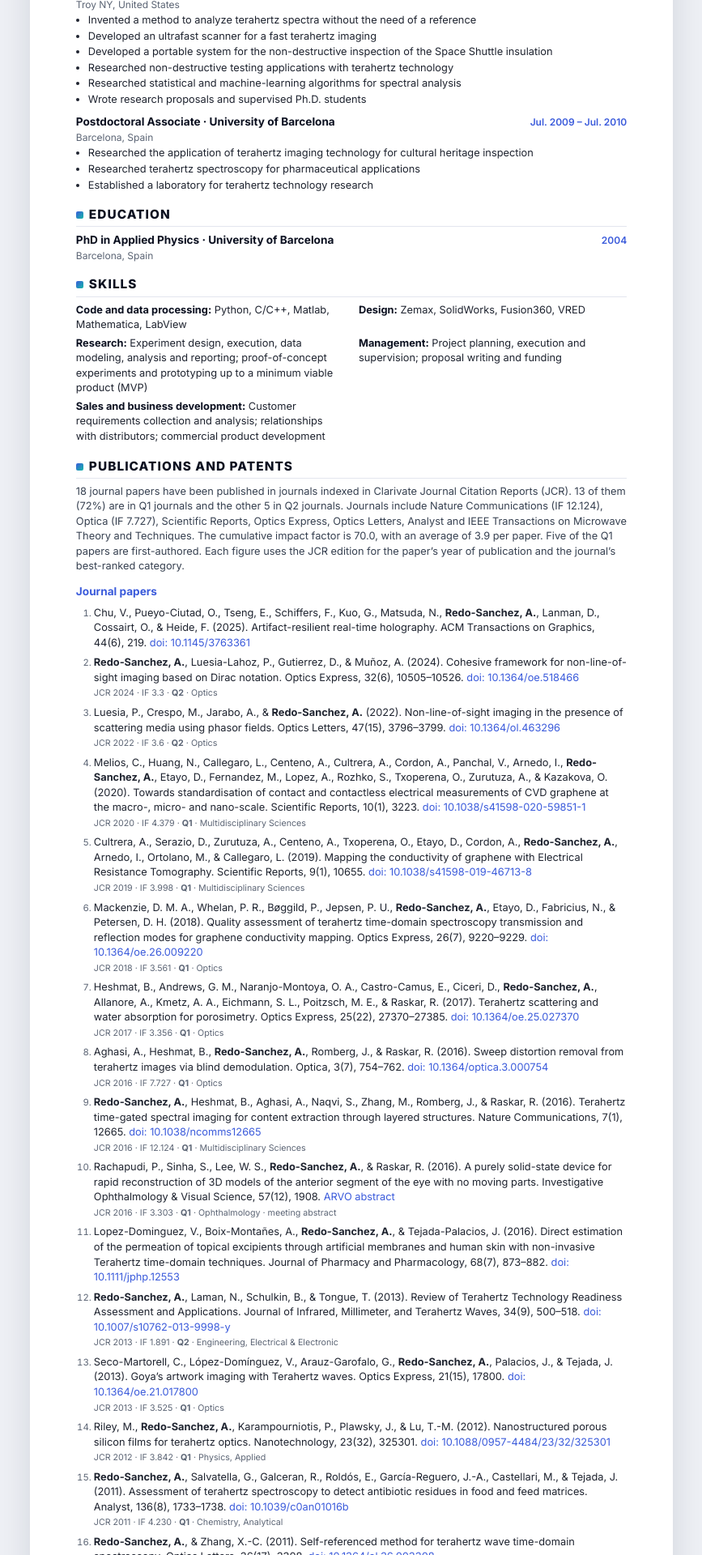
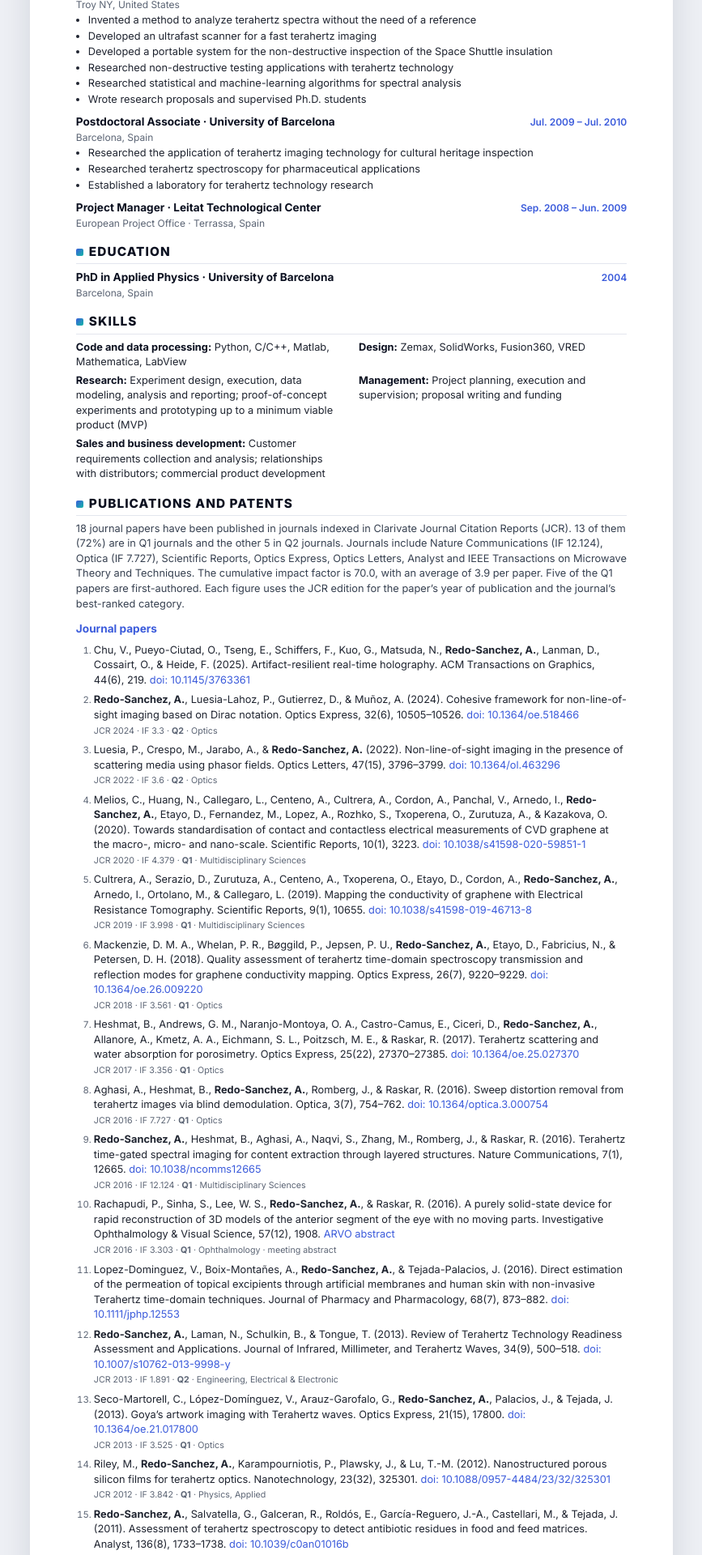
Before and after one commit to redo-sanchez/redo-sanchez.github.io, a Jekyll site: the page built from cv.html, in a window 1280 px wide. Shown: the part 1104-3024 px from the top of the page at 81% size, without its empty margins (206-1073 px from the left). Built offline with Jekyll 4.4.1, drawn with Linux system fonts in a browser that asks for light colours; a style sheet for code colours, icons or effects is not loaded.

Commit message:
Add Leitat position and keep CV footer in page margin
- Add Project Manager, Leitat Technological Center (2008–2009)
- Allow positions without bullets on timeline and CV
- Move CV footer into the page margin so it prints on every page

Co-Authored-By: Claude Opus 5.5 <noreply@anthropic.com>

```diff
--- a/_data/positions.yml
+++ b/_data/positions.yml
@@ -89,6 +89,14 @@ positions:
       - Researched terahertz spectroscopy for pharmaceutical applications
       - Established a laboratory for terahertz technology research
 
+  - id: leitat
+    kind: industry
+    org: Leitat Technological Center
+    unit: European Project Office
+    place: Terrassa, Spain
+    role: Project Manager
+    dates: Sep. 2008 – Jun. 2009
+
 education:
   - degree: PhD in Applied Physics
     org: University of Barcelona
--- a/_includes/position.html
+++ b/_includes/position.html
@@ -6,15 +6,19 @@
 <div class="tl-meta">
   {%- unless include.hide_role %}
   <span class="tl-role">{{ pos.role }}{% if pos.unit %} · {{ pos.unit }}{% endif %}</span>
-  {%- endunless %}
+  {%- else %}{% if pos.unit %}
+  <span class="tl-role">{{ pos.unit }}</span>
+  {%- endif %}{% endunless %}
   <span class="tl-dates"><i class="fa-regular fa-calendar"></i> {{ pos.dates }}</span>
   <span class="tl-place"><i class="fa-solid fa-location-dot"></i> {{ pos.place }}</span>
 </div>
+{%- if pos.bullets %}
 <ul>
   {%- for b in pos.bullets %}
   <li>{{ b | markdownify | remove: "<p>" | remove: "</p>" | strip }}</li>
   {%- endfor %}
 </ul>
+{%- endif %}
 {%- if pos.links %}
 <p class="tl-links">
   {%- for l in pos.links %}
--- a/_layouts/cv.html
+++ b/_layouts/cv.html
@@ -23,6 +23,7 @@
       size: A4;
       margin: 14mm 15mm 16mm;
       @bottom-right { content: "Page " counter(page) " of " counter(pages); font: 7.5pt "Inter", sans-serif; color: #5b6474; }
+      @bottom-left { content: "Albert Redo-Sanchez · Curriculum Vitae · Updated {{ site.time | date: "%B %Y" }}"; font: 7.5pt "Inter", sans-serif; color: #5b6474; }
     }
     * { box-sizing: border-box; }
     html { -webkit-print-color-adjust: exact; print-color-adjust: exact; }
@@ -104,7 +105,7 @@
 
     @media print {
       body { background: #fff; }
-      .toolbar { display: none; }
+      .toolbar, .cv-foot { display: none; }
       .sheet { margin: 0; padding: 0; box-shadow: none; max-width: none; }
     }
     @media (max-width: 640px) {
--- a/cv.html
+++ b/cv.html
@@ -43,6 +43,7 @@ description: Curriculum vitae of Albert Redo-Sanchez, Professor at Universidad d
     <span class="entry-dates">{{ pos.dates | replace: ' · ', '<br>' }}</span>
   </div>
   <div class="entry-sub">{% if pos.unit %}{{ pos.unit }} · {% endif %}{{ pos.place }}</div>
+  {%- if pos.bullets %}
   <ul>
     {%- for b in pos.bullets %}
     {%- assign li = b | markdownify | remove: "<p>" | remove: "</p>" | strip | replace: 'href="/', abs_href %}
@@ -51,6 +52,7 @@ description: Curriculum vitae of Albert Redo-Sanchez, Professor at Universidad d
     {%- endunless %}
     {%- endfor %}
   </ul>
+  {%- endif %}
 </div>
 {%- endfor %}
 
```
Also changed, not shown: professional.md (+6 -1 lines), 1 other file.
